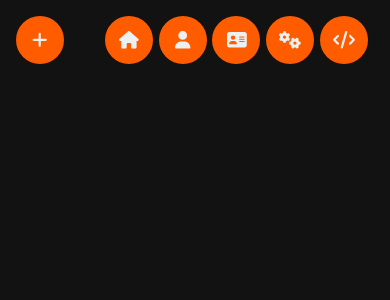
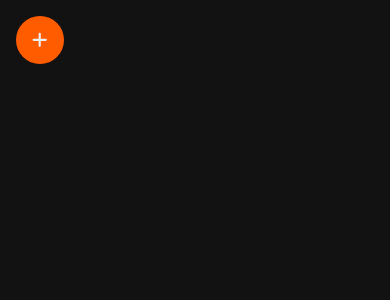
Before and after one commit to RajveerNarang/raghuweb, a React (Vite) app: page / in a window 390 px wide. Shown: the top 300 px of the page. Built offline with nearby package versions, Linux system fonts and the light colour scheme.

Commit message:
Animation for mobile version added

```diff
--- a/src/Components/Basics/Button/Button.jsx
+++ b/src/Components/Basics/Button/Button.jsx
@@ -5,12 +5,12 @@ import { FontAwesomeIcon } from '@fortawesome/react-fontawesome';
 import PropTypes from 'prop-types';
 // import { useMediaQuery } from 'react-responsive'
 
-const Button = ({name, iconClass, onClick, addStyle}) => {
+const Button = ({name, iconClass, onClick, addClass}) => {
 
   return (
-    <button className={`${styles.btn} ${styles.btn__responsive}`} onClick={onClick} style={{...addStyle}}>
-      {iconClass && <FontAwesomeIcon icon={iconClass} className={styles.icon} />}
-      {name && <span className={styles.text}>{name}</span>}
+    <button className={`${styles.btn} ${styles.btn__responsive} ${addClass}`} onClick={onClick}>
+      {iconClass && <FontAwesomeIcon icon={iconClass} className={`${styles.icon}`} />}
+      {name && <span className={`${styles.text}`}>{name}</span>}
     </button>
   )
 }
@@ -22,6 +22,11 @@ Button.propTypes = {
     PropTypes.string,  // String (URL)
   ]),
   name: PropTypes.string.isRequired,
+  addClass: PropTypes.oneOfType([
+    PropTypes.string,
+    PropTypes.object,
+    PropTypes.array
+  ]),
 };
 
 export default Button
--- a/src/Components/NavbarComponent/MobileNav.jsx
+++ b/src/Components/NavbarComponent/MobileNav.jsx
@@ -1,4 +1,4 @@
-import React from 'react'
+import React, { useState } from 'react'
 import { Link } from 'react-router-dom'
 import { faAddressCard, faCode, faGears, faHome, faPlus, faUser } from '@fortawesome/free-solid-svg-icons'
 
@@ -6,26 +6,42 @@ import styles from '@components/NavbarComponent/navbar.module.scss'
 import Button from '@components/Basics/Button/Button'
 
 const MobileNav = () => {
+	const [isOpen, setIsOpen] = useState(false)
+
+	const toggleNav = () => {
+		setIsOpen(!isOpen)
+	}
   return (
 	<>
 		<div className={`${styles.left}`}>
-			<Button name={''} iconClass={faPlus} />
+			<Button name={''} iconClass={faPlus} onClick={toggleNav} addClass={`${isOpen ? styles.rotate45 : styles.rotate0}`}
+			/>
 		</div>
 		<div className={`${styles.right}`}>
-			<Link to={`/`} className={`${styles.container}`}>
-				<Button name={'Home'} iconClass={faHome} />
+			<Link
+				to={`/`}
+				className={`${styles.navItem} ${isOpen ? styles.navItemShow : styles.navItemHide}`}>
+					<Button name={'Home'} iconClass={faHome} />
 			</Link>
-			<Link to={`/about`} className={`${styles.container}`}>
-				<Button name={'About'} iconClass={faUser} />
+			<Link
+				to={`/about`}
+				className={`${styles.navItem} ${isOpen ? styles.navItemShow : styles.navItemHide}`}>
+					<Button name={'About'} iconClass={faUser} />
 			</Link>
-			<Link to={`/contact`} className={`${styles.container}`}>
-				<Button name={'Contact'} iconClass={faAddressCard} />
+			<Link
+				to={`/contact`}
+				className={`${styles.navItem} ${isOpen ? styles.navItemShow : styles.navItemHide}`}>
+					<Button name={'Contact'} iconClass={faAddressCard} />
 			</Link>
-			<Link to={`/skills`} className={`${styles.container}`}>
-				<Button name={'Skills'} iconClass={faGears} />
+			<Link
+				to={`/skills`}
+				className={`${styles.navItem} ${isOpen ? styles.navItemShow : styles.navItemHide}`}>
+					<Button name={'Skills'} iconClass={faGears} />
 			</Link>
-			<Link to={`/projects`} className={`${styles.container}`}>
-				<Button name={'Projects'} iconClass={faCode} />
+			<Link
+				to={`/projects`}
+				className={`${styles.navItem} ${isOpen ? styles.navItemShow : styles.navItemHide}`}>
+					<Button name={'Projects'} iconClass={faCode} />
 			</Link>
 		</div>
 	</>
--- a/src/Components/NavbarComponent/navbar.module.scss
+++ b/src/Components/NavbarComponent/navbar.module.scss
@@ -1,6 +1,9 @@
 @import '@src/index.scss';
 
 .navbar {
+    position: fixed;
+    width: 100vw;
+
 	display: flex;
 	justify-content: space-between;
 	align-items: center;
@@ -10,12 +13,71 @@
 	.left {
 		display: flex;
 		flex-grow: 1;
+		transition: transform 10s ease-in-out;
+
+		.rotate0 {
+			font-size: 1.5rem;
+			animation: revRotateToX 0.8s ease-in-out backwards;
+		}
+		.rotate45 {
+			font-size: 1.5rem;
+			animation: rotateToX 0.9s ease-in-out forwards;
+		}
 
 	}
 	.right {
 		display: flex;
 		justify-content: space-evenly;
 		align-items: center;
-		flex-grow: 1;
+		flex-grow: 11;
+
+		.navItem {
+			transition: transform 0.3s ease-in-out;
+
+			&Show {
+				transform: translateY(0);
+			}
+			&Hide {
+				transform: translateY(-5rem);
+			}
+		}
+
+		.navItem:nth-child(1) {
+			transition-delay: 0;
+		}
+		.navItem:nth-child(2) {
+			transition-delay: 0.1s;
+		}
+		.navItem:nth-child(3) {
+			transition-delay: 0.2s;
+		}
+		.navItem:nth-child(4) {
+			transition-delay: 0.3s;
+		}
+		.navItem:nth-child(5) {
+			transition-delay: 0.4s;
+		}
+
+		@include media-md {
+			flex-grow: 1;
+		}
 	}
 }
+
+@keyframes rotateToX {
+	0% {
+		transform: rotate(0deg);
+	}
+	100% {
+		transform: rotate(135deg);
+	}
+}
+
+@keyframes revRotateToX {
+	0% {
+		transform: rotate(135deg);
+	}
+	100% {
+		transform: rotate(0deg);
+	}
+}
```
